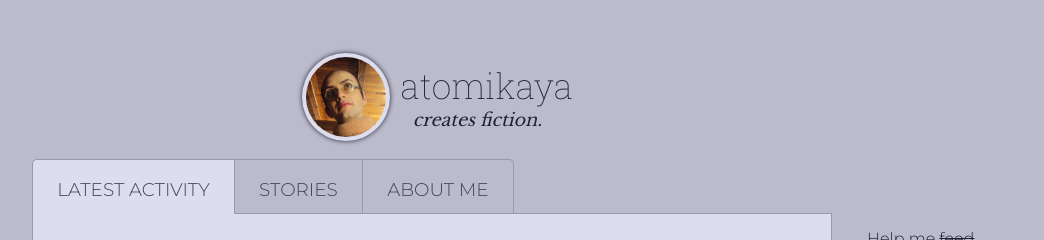
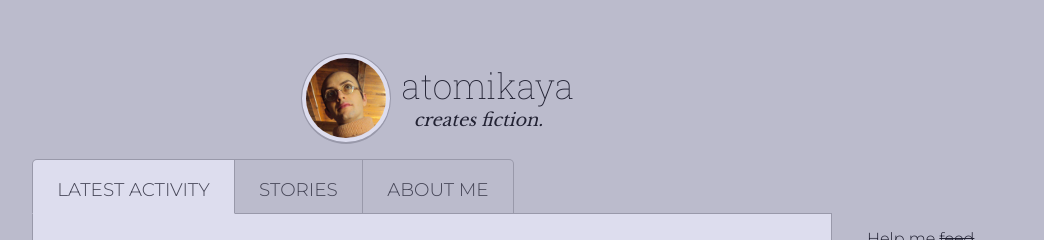
Before and after one commit to atomikaya/fiction, a Jekyll site: the page built from index.html, in a window 1280 px wide. Shown: the top 240 px of the page, without its empty margins (208-1252 px from the left). Built offline with Jekyll 4.4.1, drawn with Linux system fonts in a browser that asks for light colours; the list of posts is cut into pages by our own code.

Commit message:
prettier logo

```diff
--- a/assets/theme.css
+++ b/assets/theme.css
@@ -49,8 +49,9 @@
   }
     .card__badge {
       background: #dde;
+      border: 1px solid #99a;
+      border-bottom-width: 2px;
       border-radius: 50%;
-      box-shadow: 0 0 5px #223;
       display: block;
       height: 80px;
       margin: 1ch 1ch 0;
```
